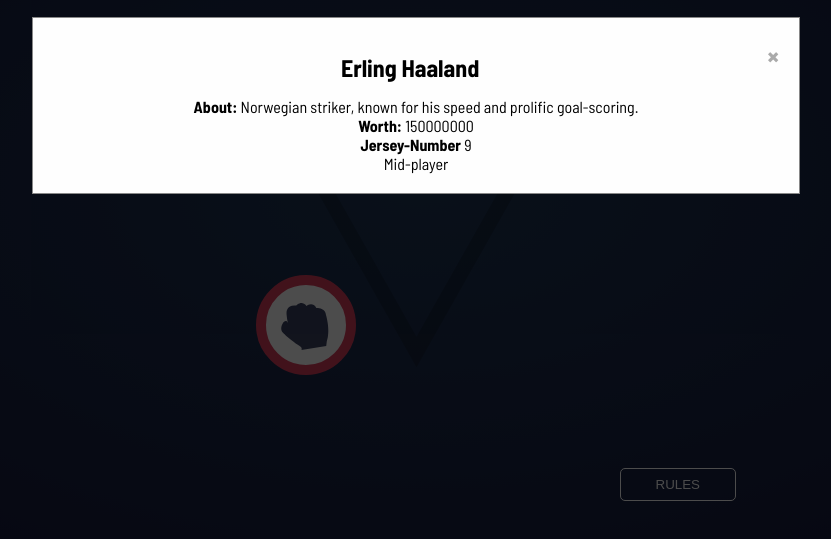
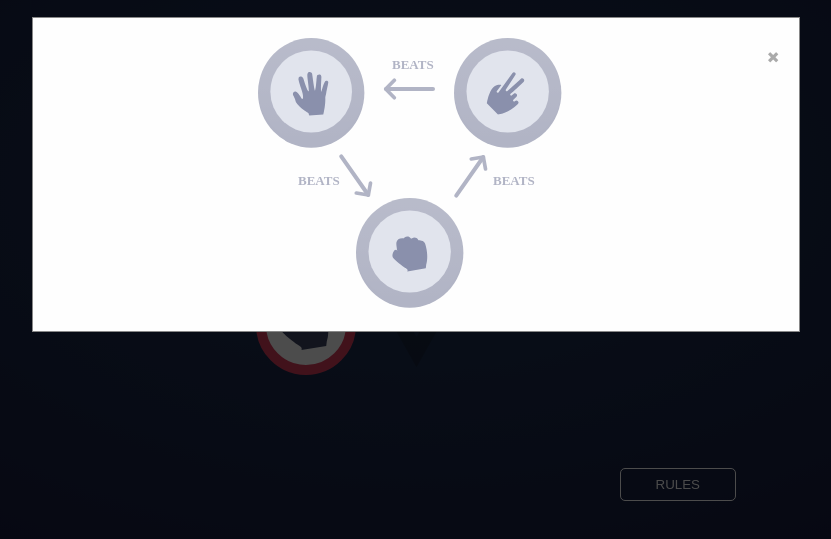
Before and after one commit to oyindamolaWbCode/rock-paper-scissors, a plain HTML site: page index.html in a window 1280 px wide. Both pictures are taken after a click on the button "RULES". Shown: the part 175-714 px from the top of the page, without its empty margins (224-1055 px from the left). Drawn offline with Linux system fonts and the light colour scheme.

Commit message:
game rules

```diff
--- a/index.html
+++ b/index.html
@@ -18,11 +18,7 @@
         <div class="modal-content">
           <span class="close">&times;</span>
           <div class="modal-info">
-            <h2 id="playerName" style="margin-top: 15px; margin-bottom: 15px;">Erling Haaland</h2>
-            <p id="playerAbout"><b>About:</b> Norwegian striker, known for his speed and prolific goal-scoring.</p>
-            <p id="playerWorth"><b>Worth:</b> 150000000</p>
-            <p id="playerNo"><b>Jersey-Number</b> 9</p>
-            <p id="position">Mid-player</p>
+           <img src="./images/image-rules.svg" alt="" />
           </div>
         </div>
       </div>
```
Also changed, not shown: index.js (line endings or trailing spaces).
